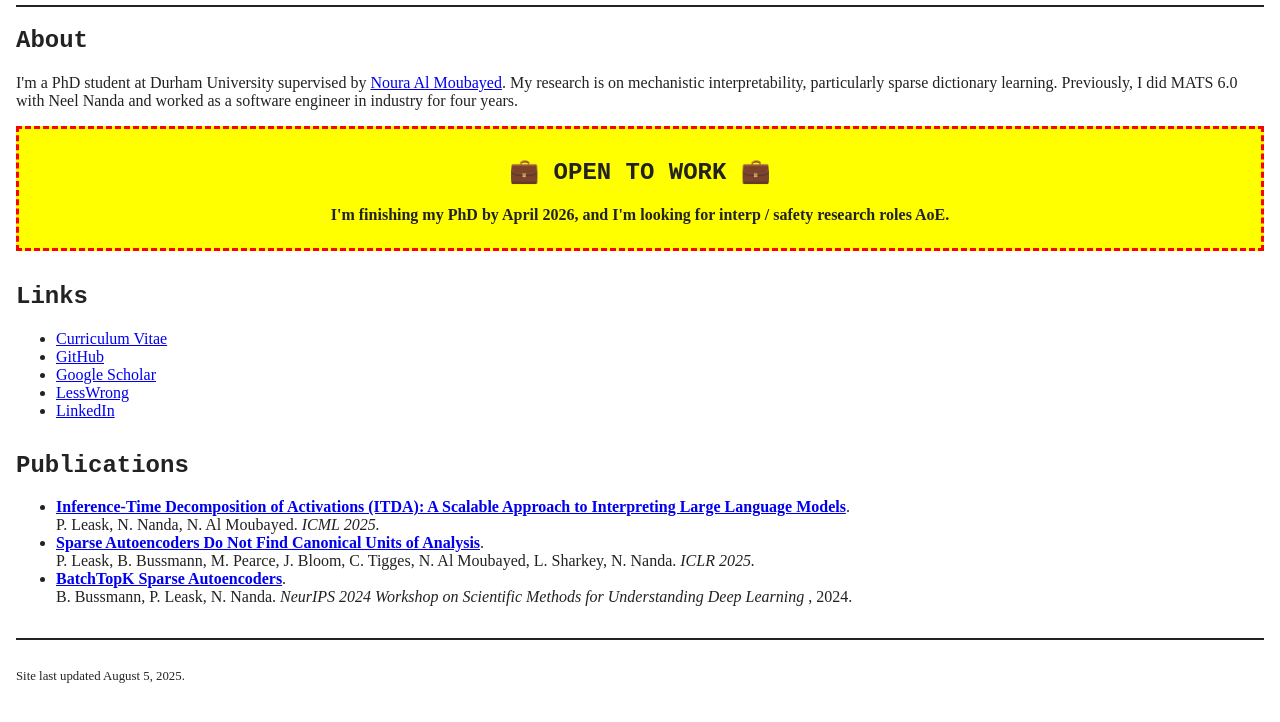
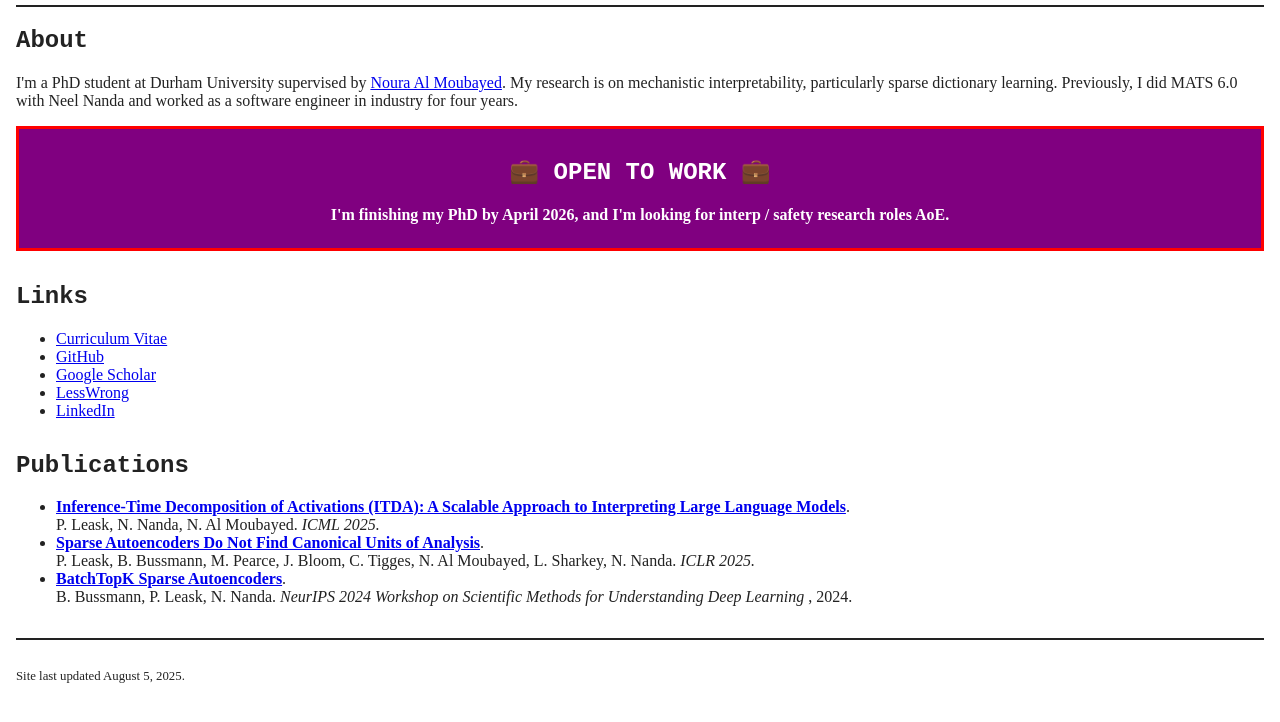
Before and after one commit to pleask/pleask.github.io, a plain HTML site: page index.html in a window 1280 px wide. Shown: the part 48-770 px from the top of the page. Drawn offline with Linux system fonts and the light colour scheme.

Commit message:
make job ad flash

```diff
--- a/index.html
+++ b/index.html
@@ -58,12 +58,21 @@
                 four years.
             </p>
 
-            <div style="background: yellow; border: 3px dashed red; padding: 0.5rem; margin: 1rem 0; text-align: center; font-weight: bold;">
+            <div id="flash-banner" style="background: yellow; border: 3px solid red; padding: 0.5rem; margin: 1rem 0; text-align: center; font-weight: bold;">
                 <h2>💼 OPEN TO WORK 💼</h2>
-                <p style="margin-top: 0.5rem; font-size: inherit;"></p>
+                <p style="margin-top: 0.5rem; font-size: inherit;">
                     I'm finishing my PhD by April 2026, and I'm looking for interp / safety research roles AoE.
                 </p>
             </div>
+            <script>
+                const banner = document.getElementById('flash-banner');
+                let flash = false;
+                setInterval(() => {
+                    flash = !flash;
+                    banner.style.background = flash ? 'yellow' : 'purple';
+                    banner.style.color = flash ? '#222' : '#fff';
+                }, 500);
+            </script>
         </section>
 
         <section id="links">
```
